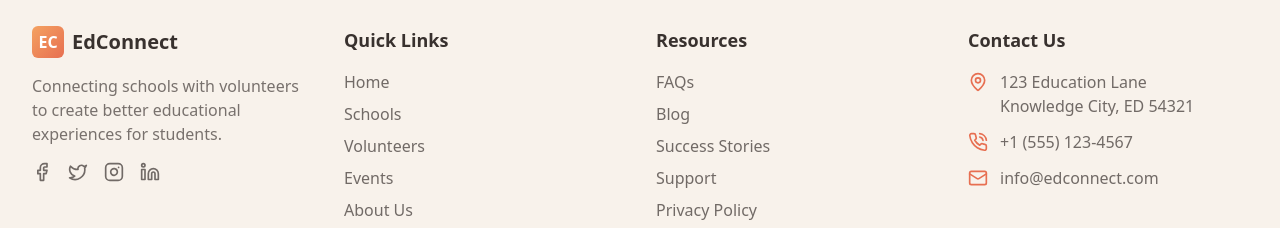
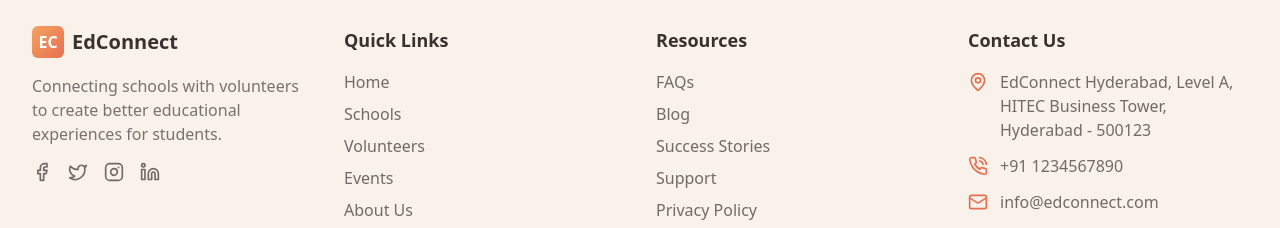
Before and after one commit to rose-kaks/UBS, a React (Vite) app in the folder frontend/: page /about in a window 1280 px wide. Shown: the part 2018-2246 px from the top of the page. Built offline with nearby package versions, Linux system fonts and the light colour scheme.

Commit message:
Update Footer.tsx

```diff
--- a/frontend/src/components/Footer.tsx
+++ b/frontend/src/components/Footer.tsx
@@ -87,13 +87,14 @@ export const Footer = () => {
               <li className="flex items-start gap-3">
                 <MapPin className="h-5 w-5 text-edconnect-orange shrink-0 mt-0.5" />
                 <span className="text-foreground/70">
-                  123 Education Lane<br />
-                  Knowledge City, ED 54321
+                  EdConnect Hyderabad,
+                  Level A, HITEC Business Tower,
+                  Hyderabad - 500123
                 </span>
               </li>
               <li className="flex items-center gap-3">
                 <PhoneCall className="h-5 w-5 text-edconnect-orange" />
-                <span className="text-foreground/70">+1 (555) 123-4567</span>
+                <span className="text-foreground/70">+91 1234567890</span>
               </li>
               <li className="flex items-center gap-3">
                 <Mail className="h-5 w-5 text-edconnect-orange" />
```
